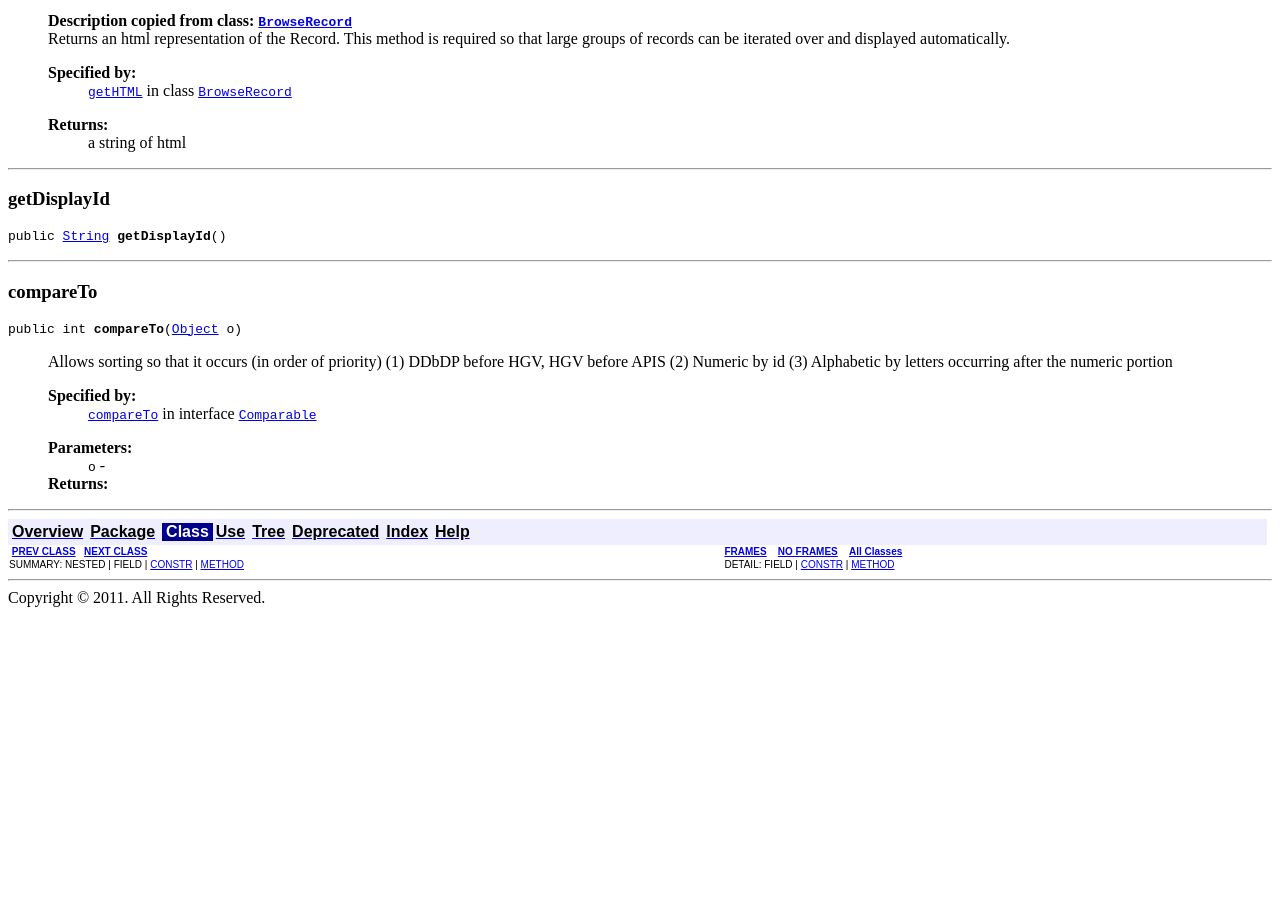
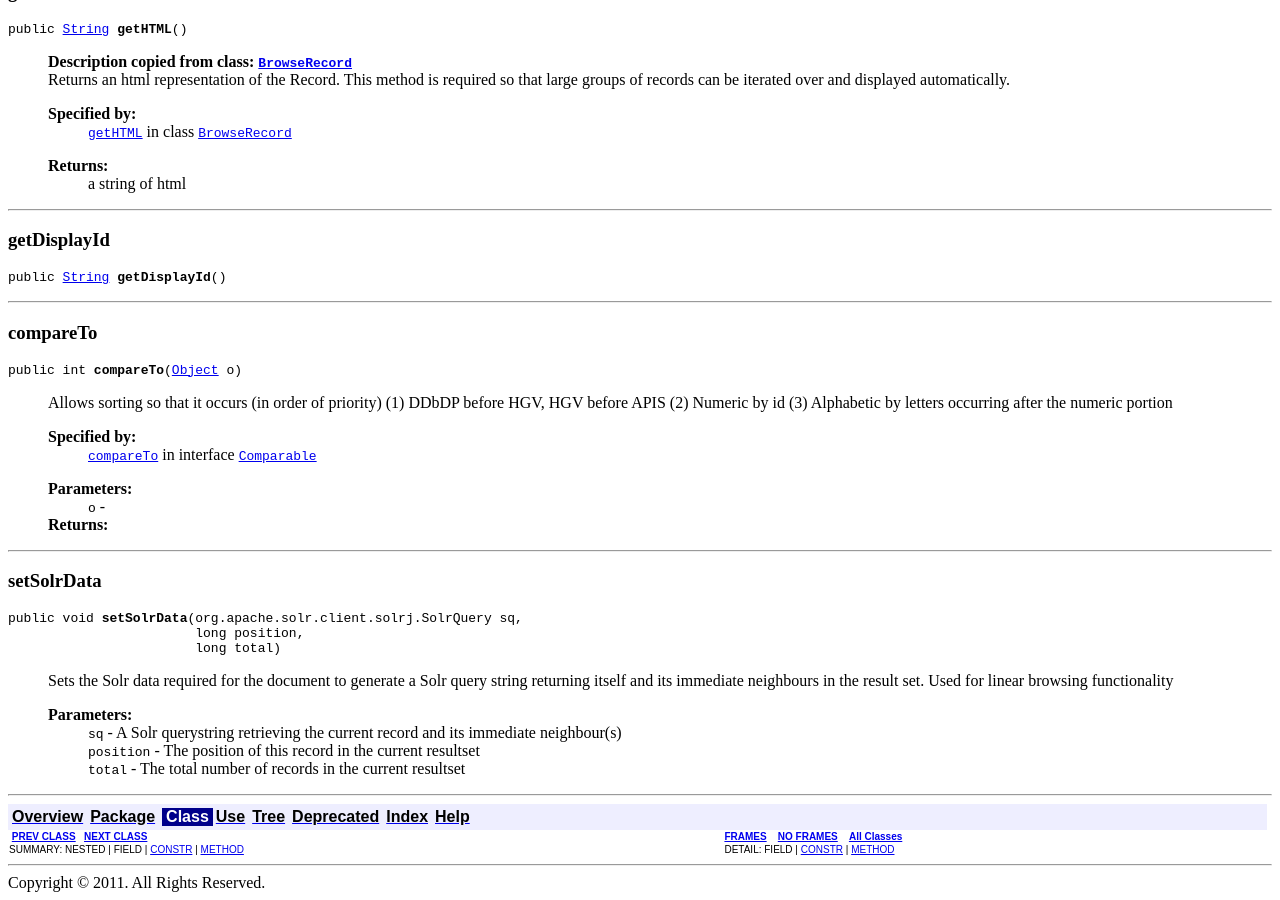
Before and after one commit to papyri/documentation, a Jekyll site: the page generated/navigator/pn-dispatcher/info/papyri/dispatch/browse/DocumentBrowseRecord.html, which Jekyll copies as it is, in a window 1280 px wide and 900 px high, scrolled down 1232 px. Built offline with Jekyll 4.4.1, drawn with Linux system fonts in a browser that asks for light colours; Markdown is read by kramdown in place of the engine named in the settings; before the commit the page ends 1847 px from its top, so only the background shows below that; some of the changed text lies outside the part shown.

Commit message:
Update generated docs

```diff
--- a/generated/navigator/pn-dispatcher/index-all.html
+++ b/generated/navigator/pn-dispatcher/index-all.html
@@ -730,6 +730,10 @@ Constructor for class info.papyri.dispatch.<A HREF="./info/papyri/dispatch/Searc
 <DT><A HREF="./info/papyri/dispatch/DispatcherRequestWrapper.html#setParameter(java.lang.String, java.lang.String)"><B>setParameter(String, String)</B></A> -
 Method in class info.papyri.dispatch.<A HREF="./info/papyri/dispatch/DispatcherRequestWrapper.html" title="class in info.papyri.dispatch">DispatcherRequestWrapper</A>
 <DD>&nbsp;
+<DT><A HREF="./info/papyri/dispatch/browse/DocumentBrowseRecord.html#setSolrData(org.apache.solr.client.solrj.SolrQuery, long, long)"><B>setSolrData(SolrQuery, long, long)</B></A> -
+Method in class info.papyri.dispatch.browse.<A HREF="./info/papyri/dispatch/browse/DocumentBrowseRecord.html" title="class in info.papyri.dispatch.browse">DocumentBrowseRecord</A>
+<DD>Sets the Solr data required for the document to generate a Solr query string
+ returning itself and its immediate neighbours in the result set.
 <DT><A HREF="./info/papyri/dispatch/browse/facet/BooleanFacet.html#setWidgetValues(org.apache.solr.client.solrj.response.QueryResponse)"><B>setWidgetValues(QueryResponse)</B></A> -
 Method in class info.papyri.dispatch.browse.facet.<A HREF="./info/papyri/dispatch/browse/facet/BooleanFacet.html" title="class in info.papyri.dispatch.browse.facet">BooleanFacet</A>
 <DD>&nbsp;
--- a/generated/navigator/pn-dispatcher/info/papyri/dispatch/browse/DocumentBrowseRecord.html
+++ b/generated/navigator/pn-dispatcher/info/papyri/dispatch/browse/DocumentBrowseRecord.html
@@ -179,6 +179,17 @@ The <code>DocumentBrowseRecord</code> class stores summary information regarding
 <BR>
 &nbsp;&nbsp;&nbsp;&nbsp;&nbsp;&nbsp;&nbsp;&nbsp;&nbsp;&nbsp;Returns an html representation of the Record.</TD>
 </TR>
+<TR BGCOLOR="white" CLASS="TableRowColor">
+<TD ALIGN="right" VALIGN="top" WIDTH="1%"><FONT SIZE="-1">
+<CODE>&nbsp;void</CODE></FONT></TD>
+<TD><CODE><B><A HREF="../../../../info/papyri/dispatch/browse/DocumentBrowseRecord.html#setSolrData(org.apache.solr.client.solrj.SolrQuery, long, long)">setSolrData</A></B>(org.apache.solr.client.solrj.SolrQuery&nbsp;sq,
+            long&nbsp;position,
+            long&nbsp;total)</CODE>
+
+<BR>
+&nbsp;&nbsp;&nbsp;&nbsp;&nbsp;&nbsp;&nbsp;&nbsp;&nbsp;&nbsp;Sets the Solr data required for the document to generate a Solr query string
+ returning itself and its immediate neighbours in the result set.</TD>
+</TR>
 </TABLE>
 &nbsp;<A NAME="methods_inherited_from_class_java.lang.Object"><!-- --></A>
 <TABLE BORDER="1" WIDTH="100%" CELLPADDING="3" CELLSPACING="0" SUMMARY="">
@@ -283,6 +294,27 @@ public int <B>compareTo</B>(<A HREF="http://download.oracle.com/javase/6/docs/ap
 <DT><B>Returns:</B><DD></DL>
 </DD>
 </DL>
+<HR>
+
+<A NAME="setSolrData(org.apache.solr.client.solrj.SolrQuery, long, long)"><!-- --></A><H3>
+setSolrData</H3>
+<PRE>
+public void <B>setSolrData</B>(org.apache.solr.client.solrj.SolrQuery&nbsp;sq,
+                        long&nbsp;position,
+                        long&nbsp;total)</PRE>
+<DL>
+<DD>Sets the Solr data required for the document to generate a Solr query string
+ returning itself and its immediate neighbours in the result set.
+
+ Used for linear browsing functionality
+<P>
+<DD><DL>
+</DL>
+</DD>
+<DD><DL>
+<DT><B>Parameters:</B><DD><CODE>sq</CODE> - A Solr querystring retrieving the current record and its immediate neighbour(s)<DD><CODE>position</CODE> - The position of this record in the current resultset<DD><CODE>total</CODE> - The total number of records in the current resultset</DL>
+</DD>
+</DL>
 <!-- ========= END OF CLASS DATA ========= -->
 <HR>
 
```
